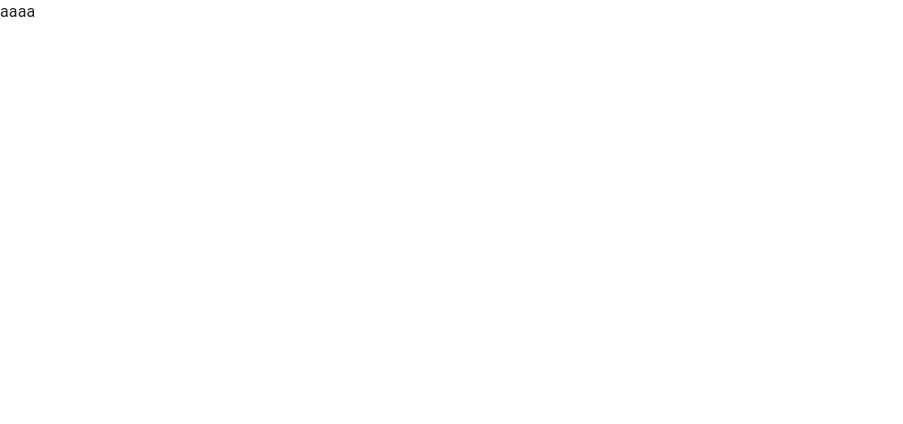
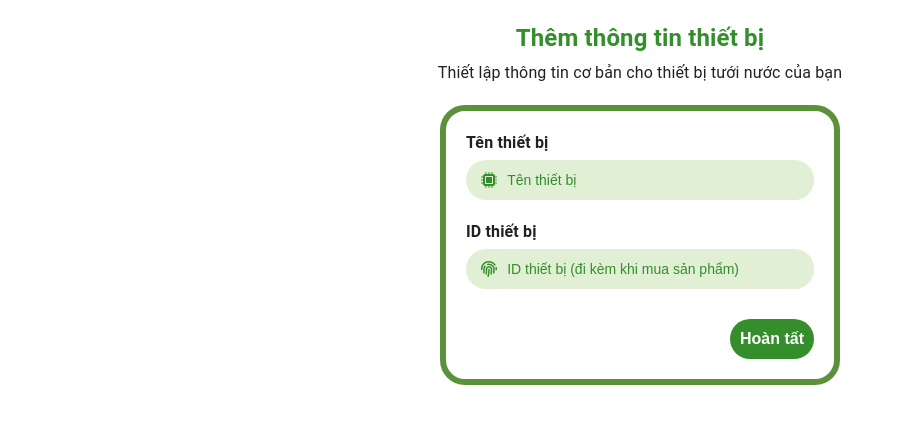
Before and after one commit to AnhTai2k4/Project2, a React (Vite) app: page /config/success in a window 1280 px wide. Shown: the top 424 px of the page, without its empty margins (0-903 px from the left). Built offline with nearby package versions, Linux system fonts and the light colour scheme.

Commit message:
register new device

```diff
--- a/package.json
+++ b/package.json
@@ -16,6 +16,7 @@
     "@mui/material": "^5.17.1",
     "@types/yup": "^0.32.0",
     "formik": "^2.4.6",
+    "jwt-decode": "^4.0.0",
     "react": "^18.2.0",
     "react-dom": "^18.2.0",
     "react-router-dom": "^6.30.0",
--- a/src/pages/ConfigSuccess/ConfigSuccess.jsx
+++ b/src/pages/ConfigSuccess/ConfigSuccess.jsx
@@ -1,5 +1,146 @@
+import { PropagateLoader } from "react-spinners";
+import { useState } from "react";
+import { useNavigate } from "react-router-dom";
+import { jwtDecode } from "jwt-decode";
+
+import apiUrl from "../../config/api";
+
 const ConfigSuccess = () => {
-    return <div>aaaa</div>;
+    const [device, setDevice] = useState(null);
+    const [errors, setErrors] = useState(null);
+    const [isLoading, setIsLoading] = useState(false);
+    const navigate = useNavigate();
+
+    const handleChange = (e) => {
+        const { name, value } = e.target;
+        setDevice((pre) => ({ ...pre, [name]: value }));
+    };
+
+    const handleInput = (e) => {
+        const { name } = e.target;
+        setErrors({ ...errors, [name]: "" });
+    };
+
+    const handleBlur = (e) => {
+        const { name, value } = e.target;
+        if (value.trim() === "") {
+            setErrors({ ...errors, [name]: "Required" });
+            return;
+        }
+    };
+
+    const handleSetupDevice = async () => {
+        setIsLoading(true);
+        const sendRequest = async () => {
+            return await fetch(`${apiUrl}/api/register/new-device`, {
+                method: "POST",
+                headers: {
+                    "Content-Type": "application/json",
+                    Esp8266: "add-device-register",
+                },
+                body: JSON.stringify({
+                    username: jwtDecode(sessionStorage.getItem("token")).sub,
+                    deviceName: device?.name,
+                    deviceId: device?.id,
+                }),
+            });
+        };
+
+        try {
+            let isValid = true;
+            for (let prop in device) {
+                if (device[prop] === "") {
+                    setErrors((prevErrors) => ({
+                        ...prevErrors,
+                        [prop]: "Required",
+                    }));
+
+                    isValid = false;
+                }
+            }
+            if (isValid) {
+                const res = await sendRequest();
+                if (res.status === 200) {
+                    navigate(`/machine`);
+                } else {
+                    alert("Unexpected error. Please try again.");
+                }
+            }
+        } catch (e) {
+            console.error("Set up device error: ", e);
+        } finally {
+            setIsLoading(false);
+        }
+    };
+
+    return (
+        <>
+            <div
+                className={`dark-overlay overlay overall-overlay ${
+                    isLoading ? "" : "hidden"
+                }`}
+            >
+                <PropagateLoader
+                    color="#36d7b7"
+                    loading={isLoading}
+                    size={35}
+                />
+            </div>
+            <div className="white-container">
+                <div className="config-container">
+                    <h2>Thêm thông tin thiết bị</h2>
+                    <span>
+                        Thiết lập thông tin cơ bản cho thiết bị tưới nước của
+                        bạn
+                    </span>
+                    <div className="form-card">
+                        <div className="input-group">
+                            <span>Tên thiết bị</span>
+                            <div>
+                                <i className="fa-solid fa-microchip" />
+                                <input
+                                    name="name"
+                                    type="text"
+                                    value={device?.name}
+                                    placeholder="Tên thiết bị"
+                                    onChange={handleChange}
+                                    onBlur={handleBlur}
+                                    onInput={handleInput}
+                                />
+                            </div>
+                            <span className="error-message">
+                                {errors?.name}
+                            </span>
+                        </div>
+                        <div className="input-group">
+                            <span>ID thiết bị</span>
+                            <div>
+                                <i className="fa-solid fa-fingerprint" />
+                                <input
+                                    name="id"
+                                    type="text"
+                                    value={device?.id}
+                                    placeholder="ID thiết bị (đi kèm khi mua sản phẩm)"
+                                    onChange={handleChange}
+                                    onBlur={handleBlur}
+                                    onInput={handleInput}
+                                />
+                            </div>
+                            <span className="error-message">{errors?.id}</span>
+                        </div>
+                        <button
+                            className="icon-btn"
+                            onClick={() => {
+                                handleSetupDevice();
+                            }}
+                        >
+                            Hoàn tất
+                        </button>
+                    </div>
+                </div>
+            </div>
+        </>
+    );
 };
 
 export default ConfigSuccess;
--- a/src/pages/auth/Login.jsx
+++ b/src/pages/auth/Login.jsx
@@ -32,7 +32,6 @@ const Login = () => {
                 method: "POST",
                 headers: {
                     "Content-Type": "application/json",
-                    // Esp8266: "add-device-register",
                 },
                 body: JSON.stringify({
                     username: account.email,
@@ -65,9 +64,7 @@ const Login = () => {
                         username: "Invalid username or password",
                     }));
                 } else {
-                    toast.error("Unexpected error. Please try again.", {
-                        autoClose: 3000,
-                    });
+                    alert("Unexpected error. Please try again.");
                 }
             }
         } catch (e) {
@@ -175,7 +172,6 @@ const Login = () => {
                     <button
                         onClick={() => {
                             handleSubmit();
-                            // navigate("/choose-device");
                         }}
                     >
                         Đăng nhập
--- a/src/pages/auth/Register.jsx
+++ b/src/pages/auth/Register.jsx
@@ -63,11 +63,8 @@ const Register = () => {
                         username: "Username is used",
                     }));
                 } else {
-                    toast.error("Unexpected error. Please try again.", {
-                        autoClose: 3000,
-                    });
+                    alert("Unexpected error. Please try again.");
                 }
-                const data = await res.json();
             }
         } catch (e) {
             console.error("Sign up error: ", e);
@@ -194,7 +191,6 @@ const Register = () => {
                     <button
                         onClick={() => {
                             handleSubmit();
-                            // navigate("/config");
                         }}
                     >
                         Đăng ký
--- a/src/pages/device/Config.jsx
+++ b/src/pages/device/Config.jsx
@@ -61,7 +61,6 @@ const Config = () => {
                             className="icon-btn"
                             onClick={() => {
                                 checkConfigWifi();
-                                // navigate("/machine");
                             }}
                         >
                             Tôi đã kết nối với ESP_Config
--- a/src/pages/machine/Machine.jsx
+++ b/src/pages/machine/Machine.jsx
@@ -19,7 +19,7 @@ import earthIcon from "../../assets/humidity_earth.svg";
 import lightIcon from "../../assets/light.svg";
 
 export default function Machine() {
-    const [water, setWater] = useState(50);
+    const [duration, setDuration] = useState(10);
 
     const data = [
         { name: "Day 1", value: 400 },
@@ -32,6 +32,10 @@ export default function Machine() {
         { name: "Day 8", value: 510 },
         { name: "Day 9", value: 370 },
     ];
+
+    const handleChangeDuration = (e) => {
+        setDuration(e.target.value);
+    };
 
     return (
         <div className="machine-root">
@@ -145,15 +149,15 @@ export default function Machine() {
                                 <label style={{ width: "100%" }}>
                                     <input
                                         type="range"
-                                        min={100}
-                                        max={1000}
-                                        step={50}
-                                        // value={form.amount}
-                                        // onChange={handleAmountChange}
+                                        min={0.5}
+                                        max={60}
+                                        step={0.5}
+                                        value={duration}
+                                        onChange={handleChangeDuration}
                                         className="schedule-slider"
                                     />
                                     <div className="schedule-slider-label">
-                                        500 ml
+                                        {duration} phút
                                     </div>
                                 </label>
                             </div>
@@ -166,13 +170,13 @@ export default function Machine() {
                                 <thead>
                                     <tr>
                                         <th>Thời điểm</th>
-                                        <th>Lượng nước</th>
+                                        <th>Khoảng thời gian bơm</th>
                                     </tr>
                                 </thead>
                                 <tbody>
                                     <tr>
                                         <td>14/04/2025 22:30</td>
-                                        <td>100 ml</td>
+                                        <td>10 phút</td>
                                     </tr>
                                 </tbody>
                             </table>
```
Also changed, not shown: src/pages/schedule/Schedule.jsx (+24 -20 lines), 1 other file (tests, documents, lock files or other folders).
